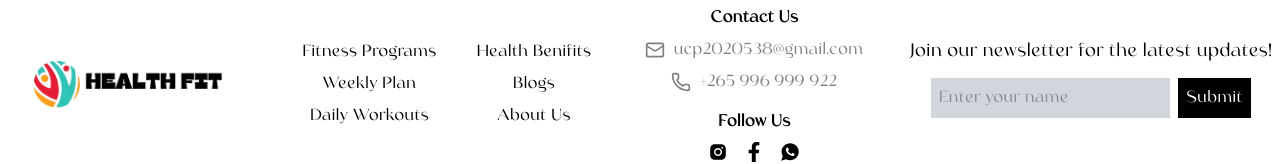
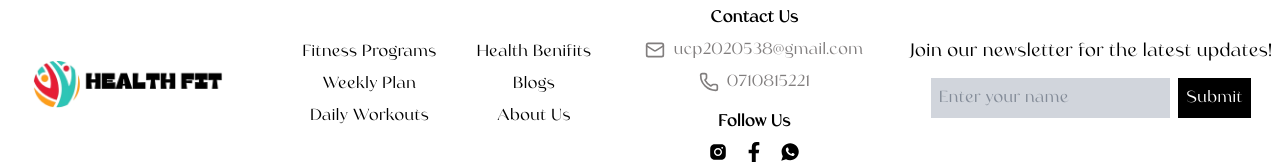
Before and after one commit to RusithDhyan/Fitness-Site, a Next.js app: page /blogs in a window 1280 px wide. Shown: the part 1444-1608 px from the top of the page. Built offline with nearby package versions, Linux system fonts and the light colour scheme.

Commit message:
add email service5

```diff
--- a/src/app/(components)/Footer.js
+++ b/src/app/(components)/Footer.js
@@ -43,7 +43,7 @@ export default function Footer() {
             </div>
             <div className="flex items-center justify-center gap-2 mt-2">
               <Phone width={20} height={20} color="#817e7e" />
-              <span className="text-[#817e7e]">+265 996 999 922</span>
+              <span className="text-[#817e7e]">0710815221</span>
             </div>
           </div>
           <div>
```
